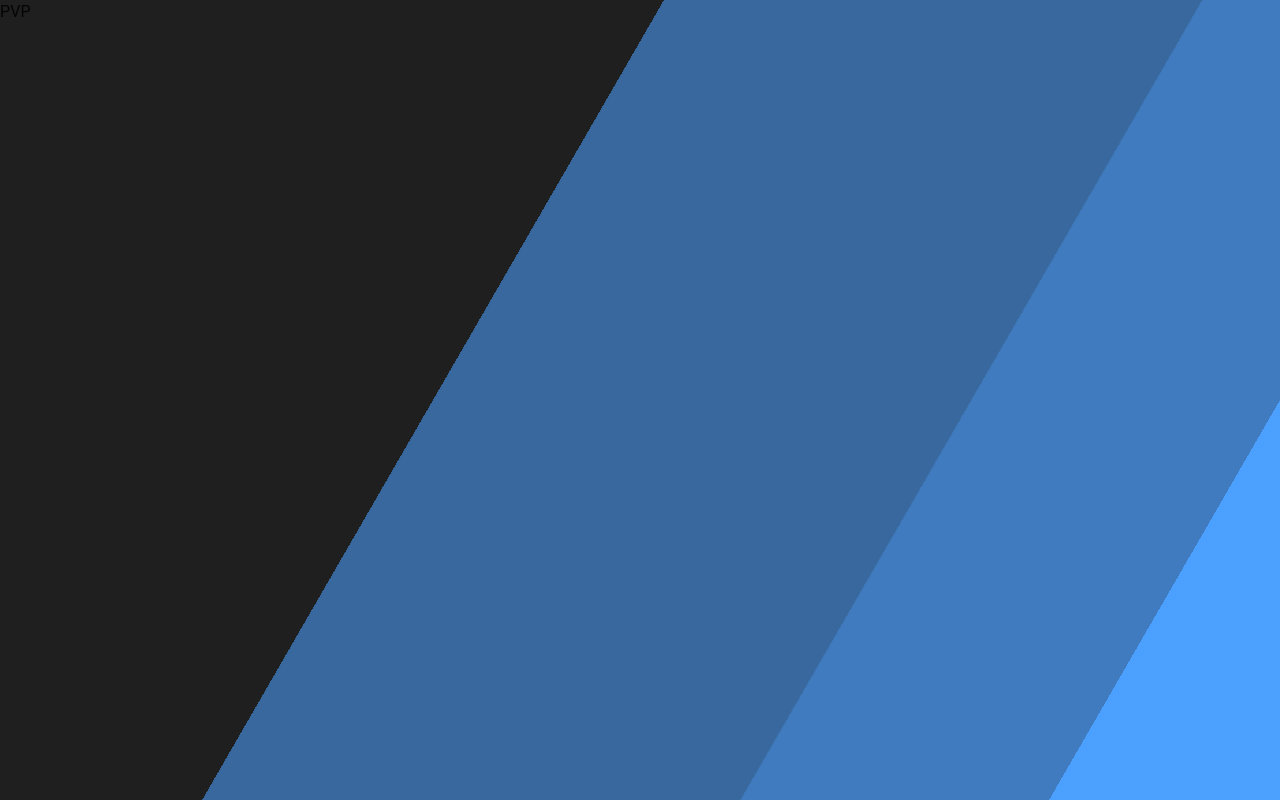
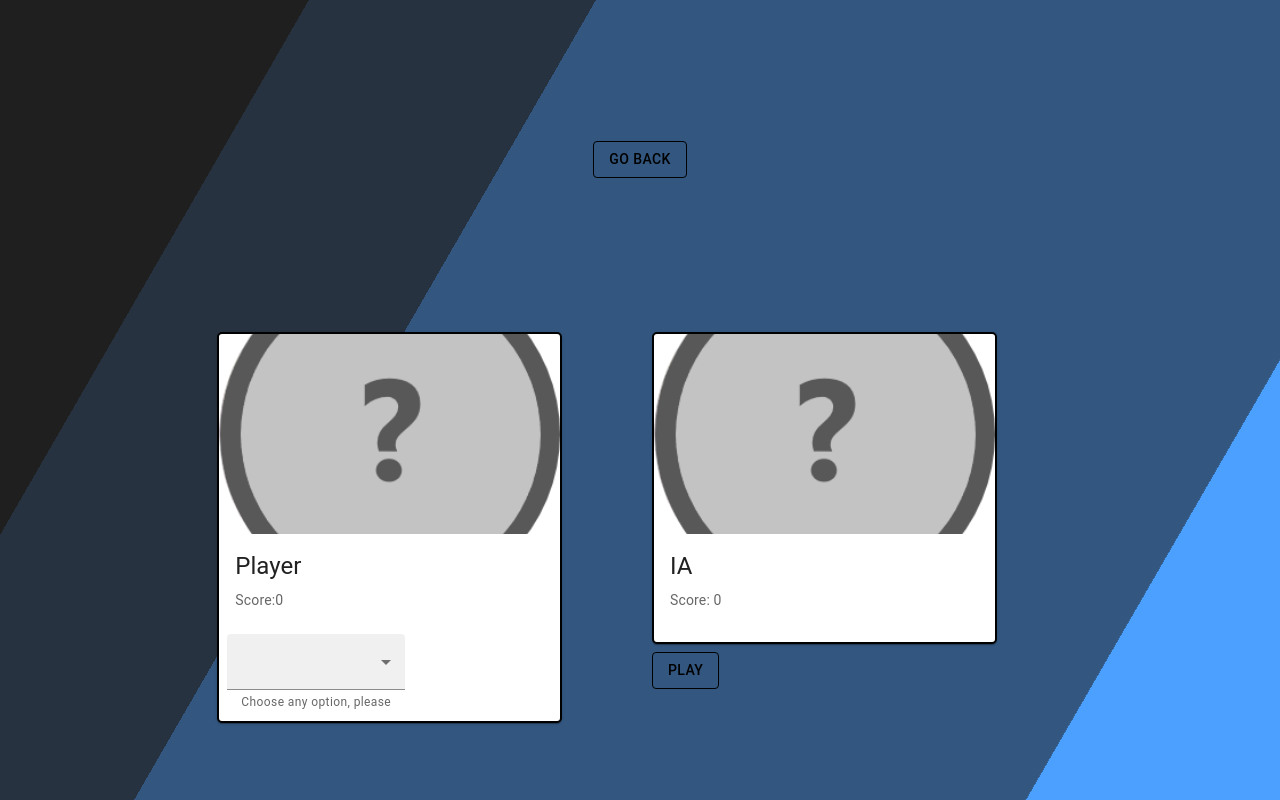
Before and after one commit to AbrSantiago/unq-ui-santiago-abregu-trabajo-final, a React (Create React App) app in the folder tp-final/: page /pve in a window 1280 px wide. Built offline with nearby package versions, Linux system fonts and the light colour scheme.

Commit message:
Feat PVE

```diff
--- a/tp-final/package.json
+++ b/tp-final/package.json
@@ -11,6 +11,7 @@
     "@testing-library/user-event": "^13.5.0",
     "react": "^18.2.0",
     "react-dom": "^18.2.0",
+    "react-hook-form": "^7.45.1",
     "react-router": "^6.14.1",
     "react-router-dom": "^6.14.1",
     "react-scripts": "5.0.1",
--- a/tp-final/src/components/pve/index.jsx
+++ b/tp-final/src/components/pve/index.jsx
@@ -1,12 +1,170 @@
-import MainAnimation from "../../components/background";
+import MainAnimation from "../background";
+import { Grid } from "@mui/material";
+import useStyles from "./style";
 
-const PVP = () => {
+import MediaCard from "../card";
+import TextField from "@mui/material/TextField";
+import MenuItem from "@mui/material/MenuItem";
+import { useState } from "react";
+import ButtonOutlined from "../buttonOutlined";
+import Results from "../results";
+import { useNavigate } from "react-router-dom";
+
+const currencies = [
+  {
+    value: "lagarto",
+    label: "Lagarto",
+  },
+  {
+    value: "papel",
+    label: "Papel",
+  },
+  {
+    value: "piedra",
+    label: "Piedra",
+  },
+  {
+    value: "spock",
+    label: "Spock",
+  },
+  {
+    value: "tijera",
+    label: "Tijera",
+  },
+];
+
+const PVE = () => {
+  const { classes } = useStyles();
+  const [playerChoose, setPlayerChoose] = useState("signo");
+  const [showResult, setShowResult] = useState(true);
+  const [iaChoose, setIaChoose] = useState("");
+  const options = ["piedra", "papel", "tijera", "lagarto", "spock"];
+  const [result, setResult] = useState(false);
+  const [scorePlayer1, setScorePlayer1] = useState(0);
+  const [scorePlayer2, setScorePlayer2] = useState(0);
+  const navigate = useNavigate();
+
+  const seleccionPlayer = (option) => (event) => {
+    event.preventDefault();
+    setPlayerChoose(option);
+    setShowResult(false);
+  };
+
+  const iaSelection = () => {
+    const val = options[Math.floor(Math.random() * options.length)];
+    setIaChoose(val);
+  };
+
+  const newGame = (event) => {
+    event.preventDefault();
+    setResult(false);
+    setPlayerChoose("signo");
+    setIaChoose("signo");
+  };
+
+  const updateScore = (player) => {
+    if (player === "Player 1") {
+      setScorePlayer1(scorePlayer1 + 1);
+    } else if (player === "Player 2") {
+      setScorePlayer2(scorePlayer2 + 1);
+    }
+  };
+
+  const handleResult = (event) => {
+    event.preventDefault();
+    setResult(true);
+    iaSelection();
+    setShowResult(true);
+  };
+
+  const goBack = () => {
+    navigate("/");
+  };
+
   return (
     <>
       <MainAnimation />
-      <div>PVP</div>
+
+      <Grid
+        container
+        direction="row"
+        justifyContent="center"
+        alignItems="center"
+        className={classes.intento}
+      >
+        {" "}
+        <ButtonOutlined
+          title="Go back"
+          onClick={goBack}
+          style={{ color: "black", border: "1px solid black" }}
+        />
+        <Grid
+          container
+          rowSpacing={1}
+          columnSpacing={{ xs: 1, sm: 2, md: 3 }}
+          justifyContent="center"
+        >
+          <Grid item xs={16} md={8} lg={4}>
+            <MediaCard
+              description={`Score:${scorePlayer1}`}
+              title={"Player"}
+              image={playerChoose}
+            >
+              {" "}
+              <TextField
+                id="filled-select-currency"
+                select
+                defaultValue="signo"
+                helperText={
+                  playerChoose === "signo"
+                    ? "Choose any option, please"
+                    : "Option choosen"
+                }
+                variant="filled"
+              >
+                {currencies.map((option) => (
+                  <MenuItem
+                    key={option.value}
+                    value={option.value}
+                    onClick={seleccionPlayer(option.value)}
+                  >
+                    {option.label}
+                  </MenuItem>
+                ))}
+              </TextField>{" "}
+            </MediaCard>
+          </Grid>
+          <Grid item xs={16} md={8} lg={4}>
+            <MediaCard
+              description={`Score: ${scorePlayer2}`}
+              title={"IA"}
+            >
+              {" "}
+            </MediaCard>
+            <ButtonOutlined
+              disabled={showResult}
+              onClick={handleResult}
+              title={"PLAY"}
+              style={{
+                marginTop: "2%",
+                color: "black",
+                border: "1px solid black",
+              }}
+            />
+          </Grid>
+
+          {result && (
+            <Results
+              player1={playerChoose}
+              player2={iaChoose}
+              newGame={newGame}
+              updateScore={updateScore}
+            />
+          )}
+        </Grid>{" "}
+      </Grid>
     </>
   );
 };
 
-export default PVP;
+export default PVE;
--- /dev/null
+++ b/tp-final/src/components/pve/style.js
@@ -0,0 +1,17 @@
+import { makeStyles } from "tss-react/mui";
+
+const useStyles = makeStyles()((theme) => ({
+  intento: {
+    width: "100vw",
+    height: "100vh",
+    paddingTop:'5%'
+  },
+
+  cards:{
+    backgroundColor:'black'
+  }
+
+
+}));
+
+export default useStyles;
```
Also changed, not shown: 1 other file (tests, documents, lock files or other folders).
